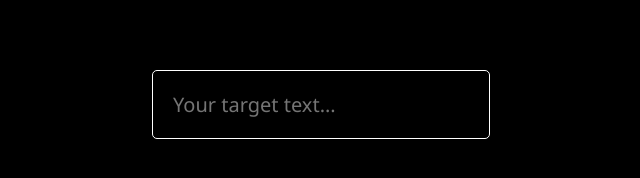
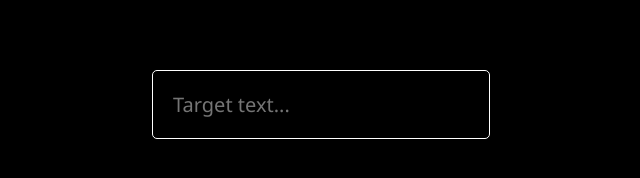
Before and after one commit to bxuxo/TextFlickr, a plain HTML site: page index.html in a window 1280 px wide. Shown: the part 304-482 px from the top of the page, 319-959 px from the left. Drawn offline with Linux system fonts and the light colour scheme.

Commit message:
change input

```diff
--- a/index.html
+++ b/index.html
@@ -9,7 +9,7 @@
     </head>
 
     <body>
-        <input type="text" placeholder="Your target text..." id="textInput" />
+        <input type="text" placeholder="Target text..." id="textInput" />
 
         <h1 id="textOutput"></h1>
     </body>
```
